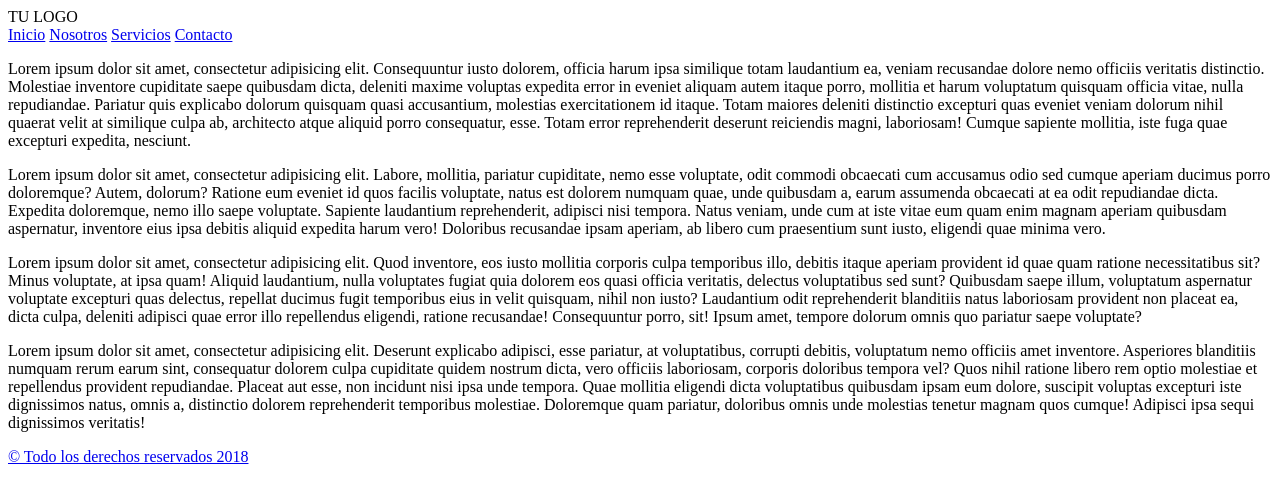
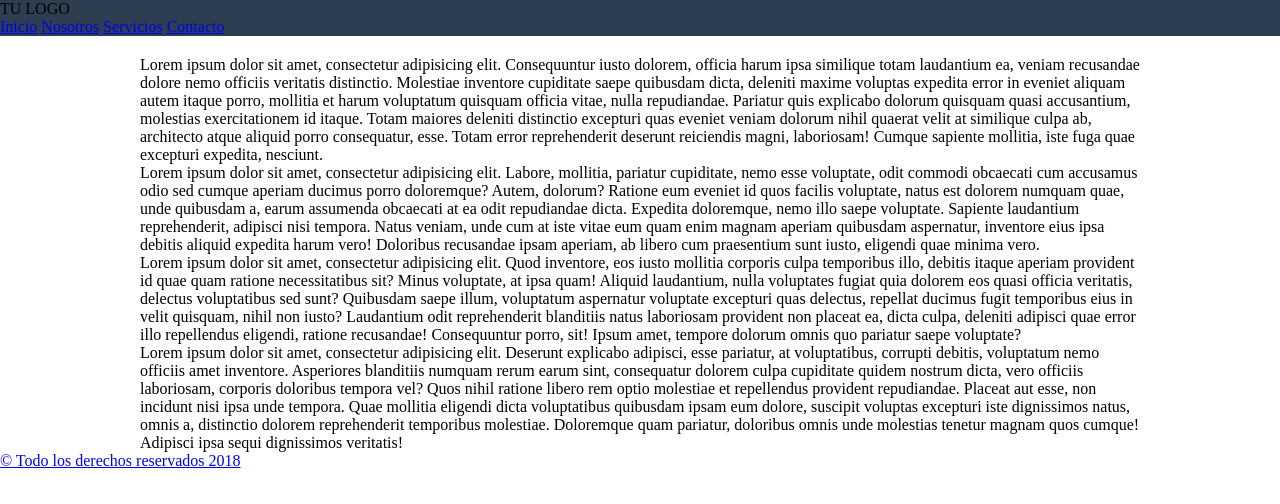
Before and after one commit to Evaristo123/Css-Basico, a plain HTML site: page index.html in a window 1280 px wide. Drawn offline with Linux system fonts and the light colour scheme.

Commit message:
ingresando los archivos modificados css y html

```diff
--- a/css/estilos.css
+++ b/css/estilos.css
@@ -0,0 +1,19 @@
+*{
+	margin:0;
+	padding: 0;
+}
+body{
+	background: #fff;
+}
+header{
+	width: 100%;
+	overflow: hidden;
+	background: #2C3E50;
+	margin-bottom: 20px;
+}
+.waper{
+	width: 90%;
+	max-width: 1000px;
+	margin:auto;
+	overflow: hidden;
+}
--- a/index.html
+++ b/index.html
@@ -6,6 +6,7 @@
 	<link rel="stylesheet" href="css/estilos.css">
 </head>
 <body>
+	<div class="">
 	<header>
 		<div class="logo">TU LOGO</div>
 		<nav>
@@ -15,8 +16,8 @@
 			<a href="#">Contacto</a>
 		</nav>
 	</header>
-
-	<section class="contenido">
+	</div>
+	<section class="contenido waper">
 		<p>Lorem ipsum dolor sit amet, consectetur adipisicing elit. Consequuntur iusto dolorem, officia harum ipsa similique totam laudantium ea, veniam recusandae dolore nemo officiis veritatis distinctio. Molestiae inventore cupiditate saepe quibusdam dicta, deleniti maxime voluptas expedita error in eveniet aliquam autem itaque porro, mollitia et harum voluptatum quisquam officia vitae, nulla repudiandae. Pariatur quis explicabo dolorum quisquam quasi accusantium, molestias exercitationem id itaque. Totam maiores deleniti distinctio excepturi quas eveniet veniam dolorum nihil quaerat velit at similique culpa ab, architecto atque aliquid porro consequatur, esse. Totam error reprehenderit deserunt reiciendis magni, laboriosam! Cumque sapiente mollitia, iste fuga quae excepturi expedita, nesciunt.</p>
 
 		<p>Lorem ipsum dolor sit amet, consectetur adipisicing elit. Labore, mollitia, pariatur cupiditate, nemo esse voluptate, odit commodi obcaecati cum accusamus odio sed cumque aperiam ducimus porro doloremque? Autem, dolorum? Ratione eum eveniet id quos facilis voluptate, natus est dolorem numquam quae, unde quibusdam a, earum assumenda obcaecati at ea odit repudiandae dicta. Expedita doloremque, nemo illo saepe voluptate. Sapiente laudantium reprehenderit, adipisci nisi tempora. Natus veniam, unde cum at iste vitae eum quam enim magnam aperiam quibusdam aspernatur, inventore eius ipsa debitis aliquid expedita harum vero! Doloribus recusandae ipsam aperiam, ab libero cum praesentium sunt iusto, eligendi quae minima vero.</p>
```
